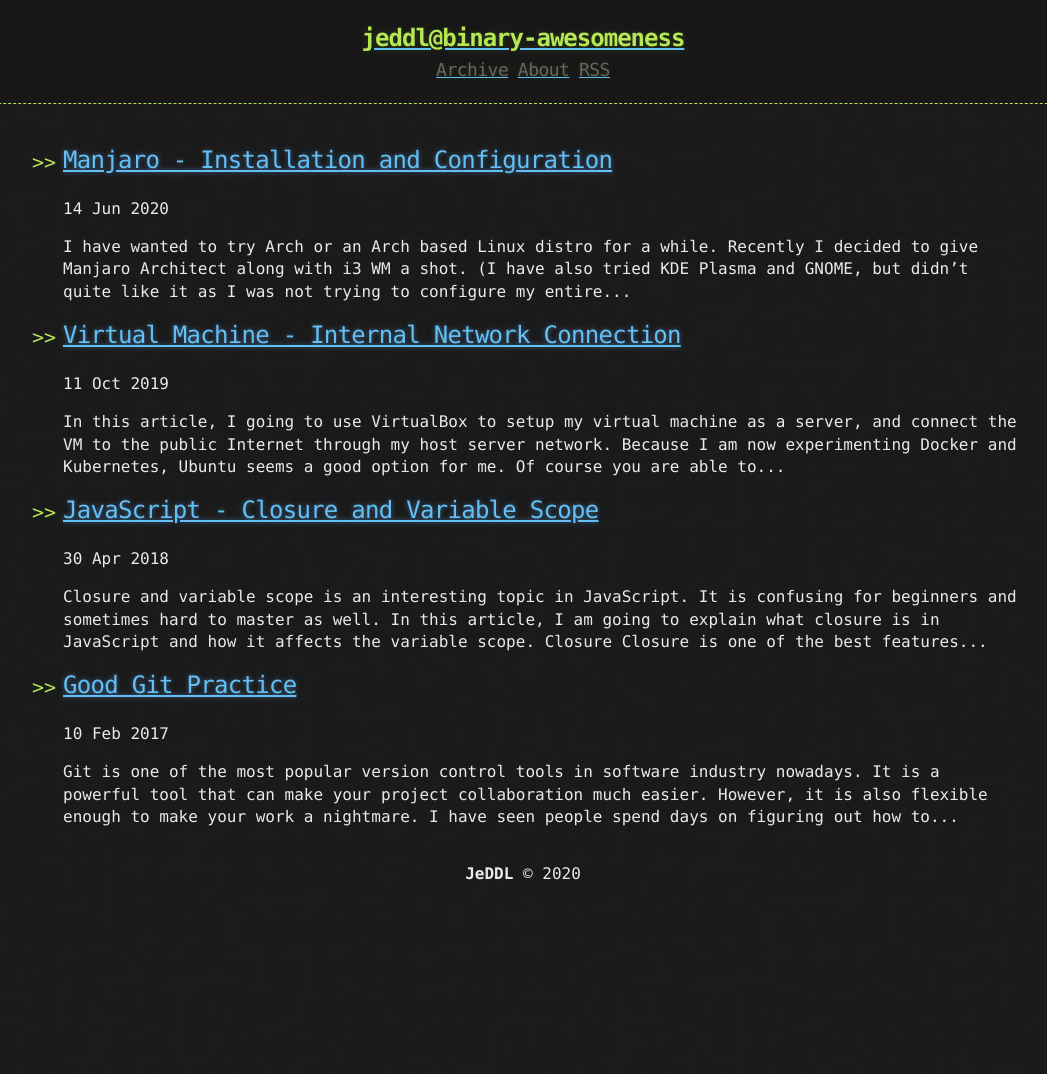
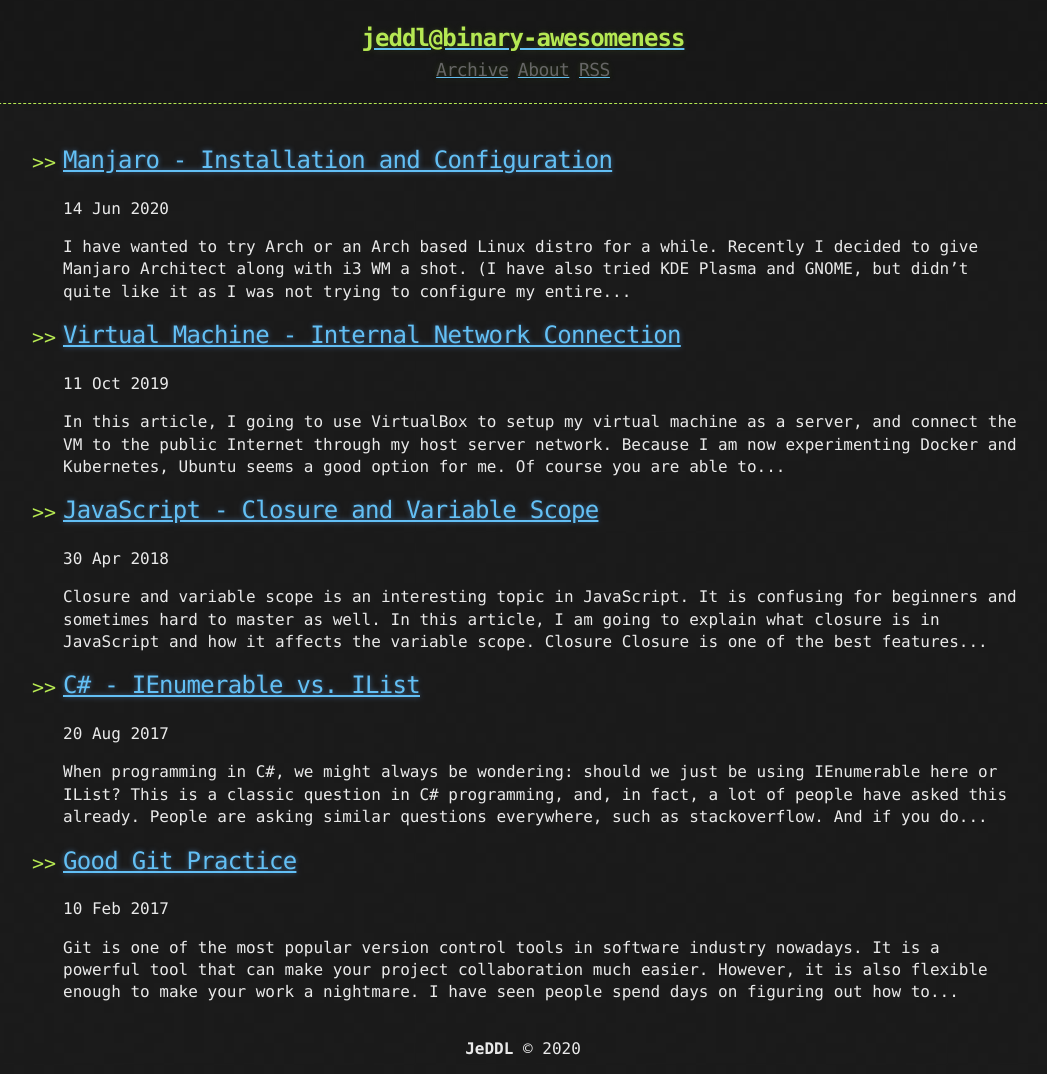
Before and after one commit to jeddl/Binary-Awesomeness, a Jekyll site: the page built from docs/index.html, in a window 1280 px wide. Shown: the whole page, without its empty margins (117-1164 px from the left). Built offline with Jekyll 4.4.1, drawn with Linux system fonts in a browser that asks for light colours; the list of posts is cut into pages by our own code; before the commit the page ends 900 px from its top, so only the background shows below that; part of the change alters nothing that is shown.

Commit message:
Update a Post

````diff
--- a/docs/_posts/2017-08-20-C#-Enumerable-VS-List.md
+++ b/docs/_posts/2017-08-20-C#-Enumerable-VS-List.md
@@ -1,10 +1,10 @@
 ---
-title: C#-Enumerable vs. List
-published: false
+title: C# - IEnumerable vs. IList
+published: true
 ---
 
-When programming in C#, we might always be wondering: should we just be using `Enumerable` here or
-`List`?
+When programming in C#, we might always be wondering: should we just be using `IEnumerable` here or
+`IList`?
 
 This is a classic question in C# programming, and, in fact, a lot of people have asked this already.
 People are asking similar questions everywhere, such as stackoverflow. And if you do some research,
@@ -13,23 +13,83 @@ on what you need. And, of course, this is vague. One question, after reading all
 the Internet (BTW, some of them are really good where they really have explained everything in detail),
 that you might still have is: What do I really need?
 
-So in this post, I am just going to explain when and why we should use one over the other based on my
-personal experience and perspective.
 
 ## Enumerable and List
- - What are they?
 
-## Why Enumerable
- - Not loading everything at the same time
- - Iteratable
- - Fast
+From [MSDN](https://docs.microsoft.com/en-us/), the definition of `IEnumerable` is:
 
-## Why List
- - More concrete
- - Easier to manipulate
- - Indexed
+```
+Exposes an enumerator, which supports a simple iteration over a non-generic collection.
+```
 
-## How Are We Going to Decide
- - Need to load everything?
- - `ToList()`
- - What do we really need?
+Where for `IList`, it is:
+
+```
+Represents a non-generic collection of objects that can be individually accessed by index.
+```
+
+So clearly, when you use `IEnumerable`, you will get a collection that you can iterate though while
+for `IList`, items are indexed in the collection. That is the main difference. But when to use which?
+
+The simple answer is:
+
+| Interface   | Scenario                                                                                                    |
+| -           | -                                                                                                           |
+| IEnumerable | You only want to iterate the elements in the collection                                                     |
+| -           | -                                                                                                           |
+| IList       | You want to be able to iterate, query the elements through the index, or sort the elements                  |
+
+So, at this point, it should be somewhat clearer that what you might want to use. If in the current
+context of your code, you will need to access some specific element(s) in the collection, or sort
+the elements based on the business logic, then you have to use `IList` or `List` to have a list.
+And that is when you will see where `.ToList()` comes into play.
+
+However, if in the current method(s) or functions, you don't want to, or don't need to manipulate
+the collection, or you only need to iterate the collection, for example, use `Foreach`, then you should
+use `IEnumerable` instead.
+
+For a more concrete example, consider the following linq expressions:
+
+```csharp
+// If you have a students collection of class Student that has a property Name
+
+// If you only want a student name collection
+var studentNames = students.Select(x => x.Name)
+
+// If you want to access any student name based on the index, or sort the names
+var studentNames = students.Select(x => x.Names).ToList()
+```
+
+Note the difference is `ToList()`, where the first expression returns an `Enumerable` and the second
+expression returns you a `List`. Choosing one over the other totally depends on your code logic, but
+keep in mind that `.ToList()` is very costy. As it will turn the whole collection into an indexed
+list, and this operation is going to put everything in the list into the memory.
+Especially when you have too many elements, this operation is going to be very expensive. So
+under any circumstances, you should try to avoid using `.ToList()` whenever possible until it is really
+necessary.
+
+## Method Argument Types and Method Return Type
+
+### Argument Types
+
+But what should we choose for the arguments of a method? One basic principle is, for OOP, "Depending
+on abstractions instead of implementations", you should only consider `IEnumerable` or `IList` over
+`List`. And then you should double check what are you going to do with this variable in this method.
+Again, based on what we have discussed above, if you only want to iterate, or just keep the collection
+, then use `IEnumerable`, otherwise `IList`. And also, when you design your code, keep in mind that
+[Be conservative in what you send, be liberal in what you accept](https://en.wikipedia.org/wiki/Robustness_principle)
+from `Robustness Principle`. That generally speaking, if there is a possibility of both types might
+exist for one collection, you should just use `IEnumerable`, unless you are so sure about the whole
+lifecycle of it. Meaning that you are dealing with some concrete data type rather than a generic.
+
+### Method Return Type
+
+Still considering the `Robustness Principle`, we might be using a concrete type when we return the
+value from a method. So a `List` would be an ideal choice. But again, if you don't need to sort or
+access any of the element in the collection, then `IEnumerable` is a good enough. So it really depends...
+
+## Summarization
+
+I don't know if the explanation helps you get the concept clearer. The unfortunate answer is still:
+It depends. But based on some examples and scenarios I listed, it should somewhat give you a better
+idea when to choose what. If you have a different opinion, feel free to contact me.
````
